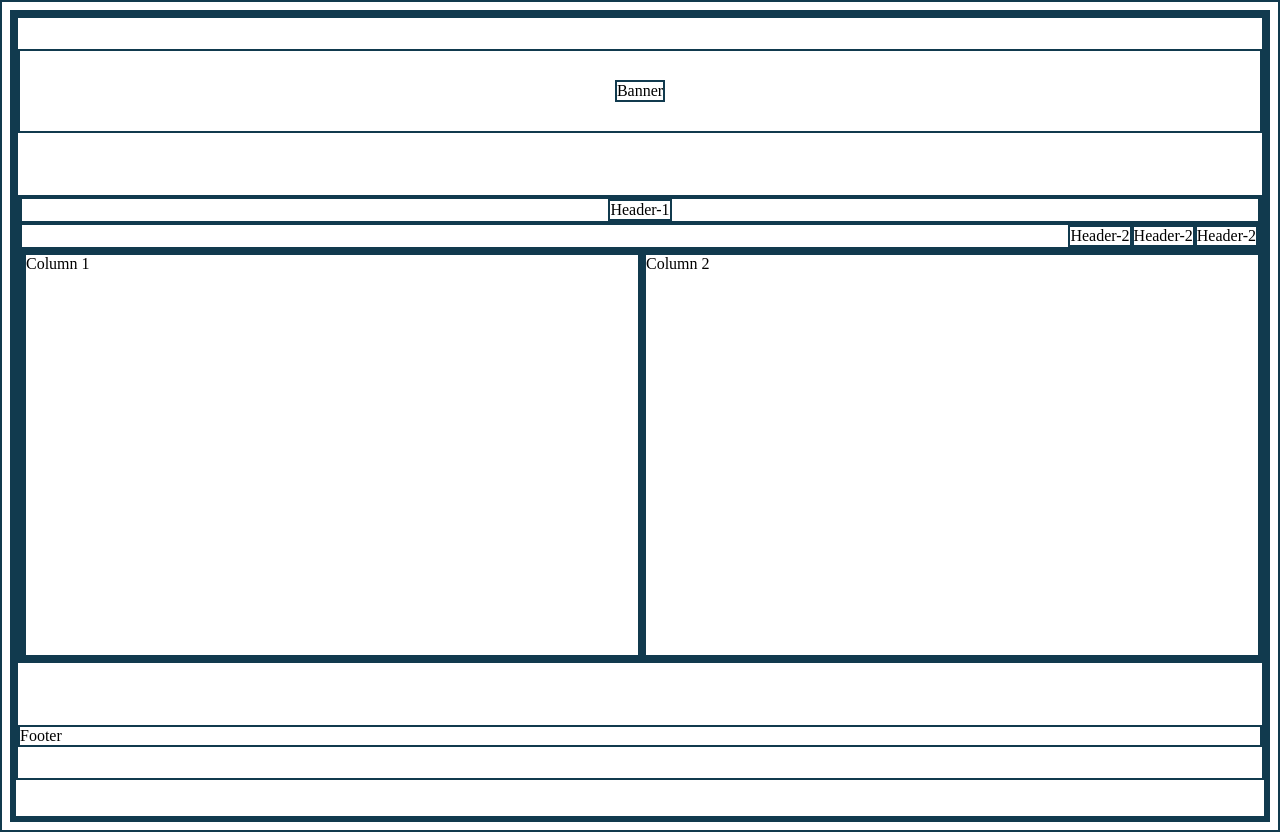
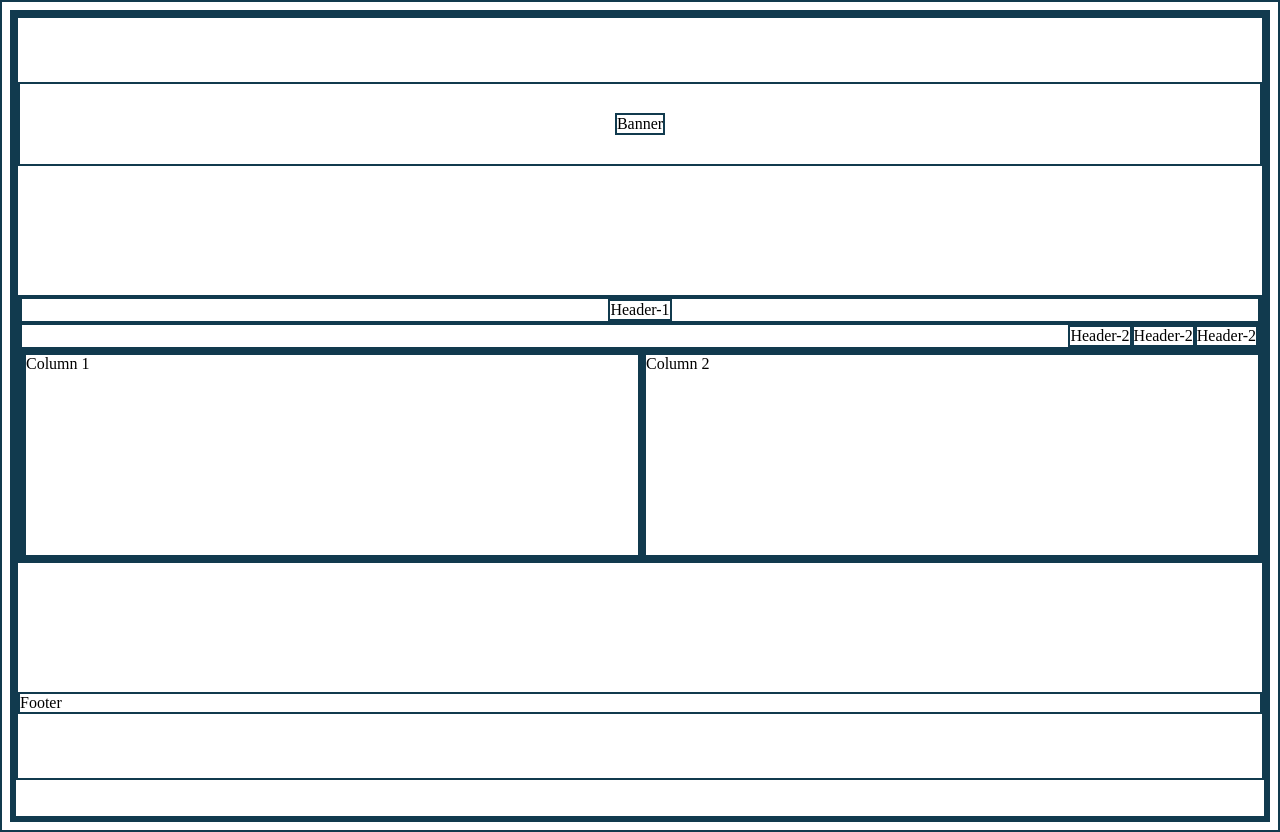
Before and after one commit to mtleonardjr/mtl-frontend-template, a React (Create React App) app: page / in a window 1280 px wide. Built offline with nearby package versions, Linux system fonts and the light colour scheme.

Commit message:
styled columns

```diff
--- a/src/App.css
+++ b/src/App.css
@@ -51,14 +51,13 @@
 .column {
   display: flex;
   flex-direction: column;
-  flex-basis: 100%;
-  flex: 1;
+  flex: 1 1 300px;
 }
 
 .column-1 {
-  height: 50vh;
+  min-height: 200px;
 }
 
 .column-2 {
-  height: 50vh;
+  min-height: 200px;
 }
```
